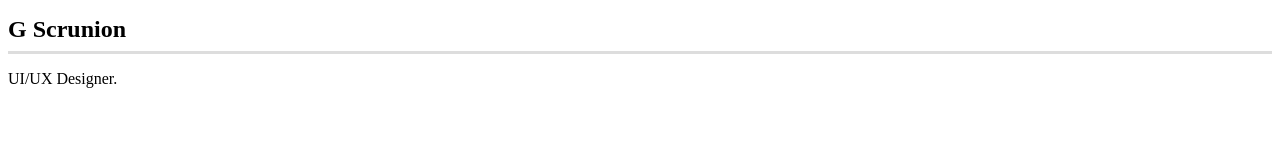
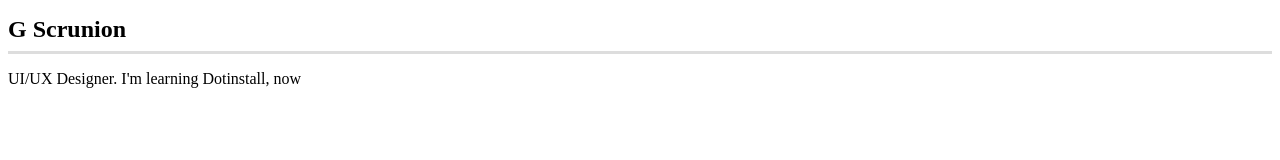
Before and after one commit to scrunion14/scrunion14.github.io, a plain HTML site: page index.html in a window 1280 px wide. Drawn offline with Linux system fonts and the light colour scheme.

Commit message:
Add files via upload

```diff
--- a/index.html
+++ b/index.html
@@ -7,7 +7,7 @@
   </head>
   <body>
     <h1>G Scrunion</h1>
-    <p>UI/UX Designer.</p>
+    <p>UI/UX Designer. I'm learning Dotinstall, now</p>
 
   </body>
 </html>
```
